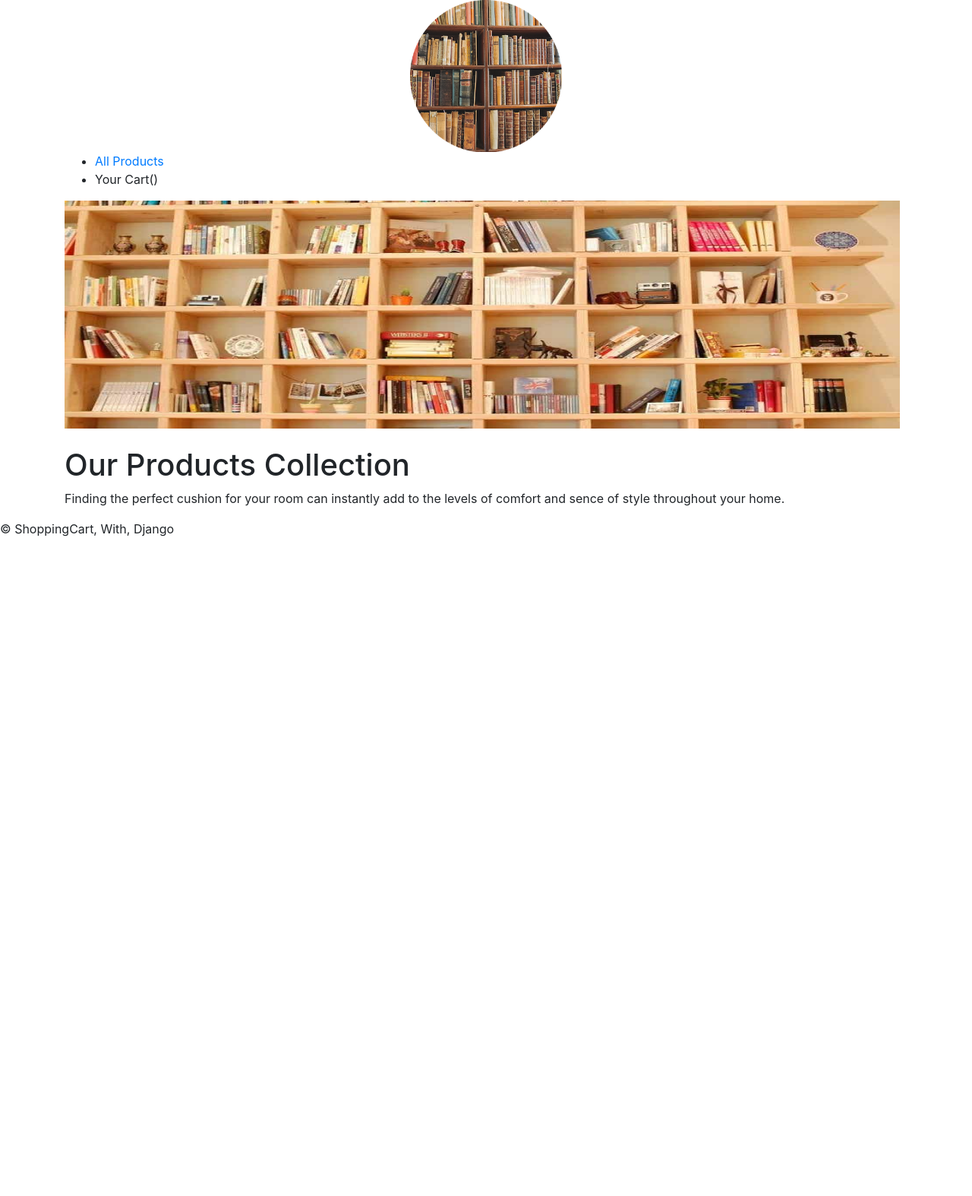
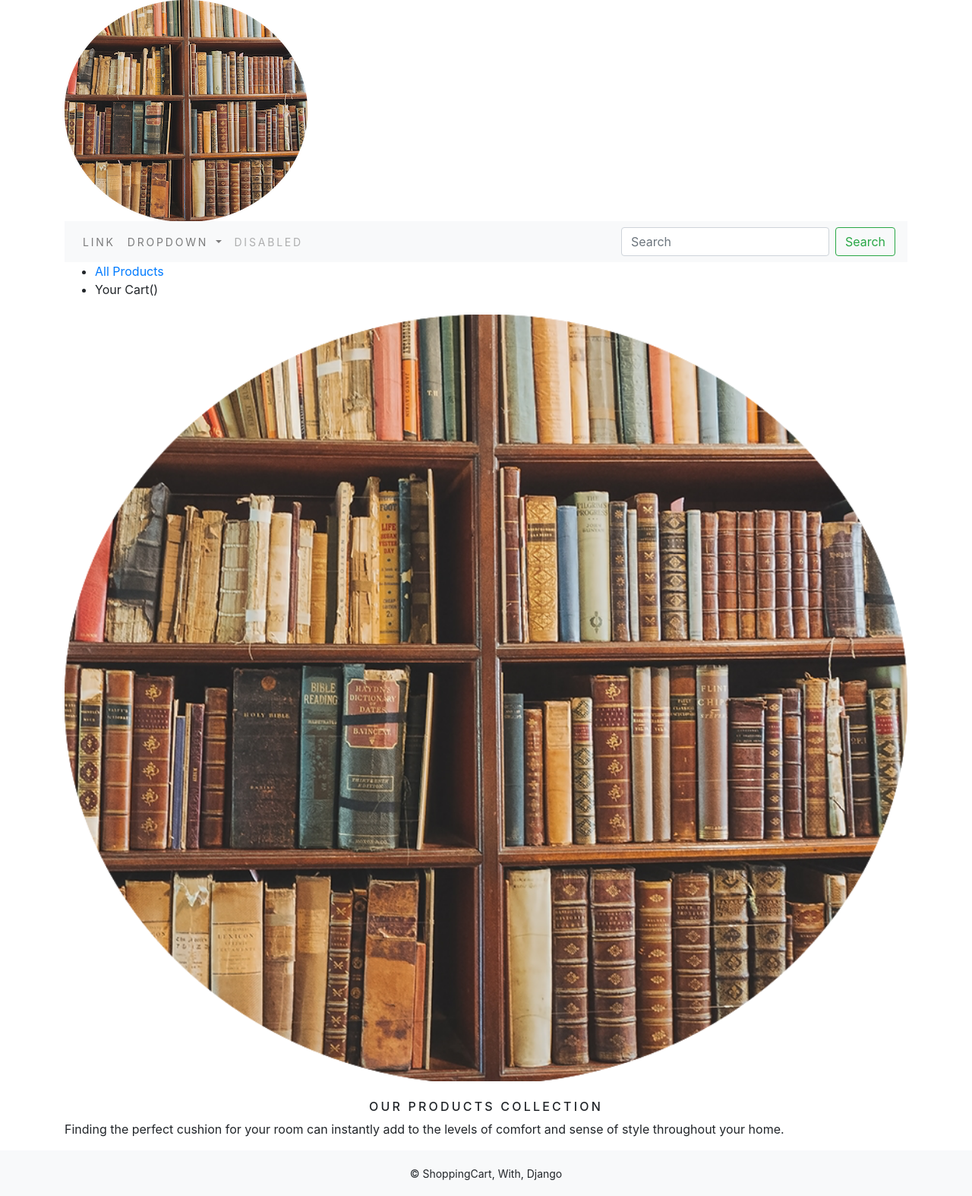
Before and after one commit to kooo0401/ecshop, a Django app: page /shop/ in a window 1280 px wide. Shown: the whole page at 76% size. Before the commit the page ends 706 px from the top, so only its background shows below. Run offline with Django 3.2, Linux system fonts and the light colour scheme; data that the repository does not hold is empty; some libraries are stand-ins or nearby versions.

Commit message:
toppage_css_apply

```diff
--- a/shop/templates/base.html
+++ b/shop/templates/base.html
@@ -4,7 +4,6 @@
 <head>
   <meta charset="UTF-8">
   <meta name="viewport" content="width=device-width, initial-scale=1, shrink-to-fit=no">
-  <link rel="stylesheet" type="text/css" href="{% static 'css/category.css' %}">
   <link rel="stylesheet" href="{% static 'css/custom.css' %}">
   <link rel="stylesheet" href="{% static 'css/bootstrap.min.css' %}">
   <meta name="description" content="{% block metadescription %}{% endblock %}">
--- a/shop/templates/footer.html
+++ b/shop/templates/footer.html
@@ -1,3 +1,3 @@
-<div>
-  <p>&copy; ShoppingCart, With, Django</p>
+<div class="footer navbar-fixed-bottom my_footer">
+  <p class="text-center">&copy; ShoppingCart, With, Django</p>
 </div>
--- a/shop/templates/header.html
+++ b/shop/templates/header.html
@@ -2,6 +2,6 @@
 
 <header>
   <content>
-    <img class="toplogo" src="{% static 'img/banner1.png' %}" alt="Perfect Cushion Store">
+    <a href="{% url 'shop:allProdCat' %}"><img class="toplogo" src="{% static 'img/banner1.png' %}" alt="Perfect Cushion Store"></a>
   </content>
 </header>
--- a/shop/templates/navbar.html
+++ b/shop/templates/navbar.html
@@ -1,9 +1,40 @@
+<nav class="navbar navbar-expand-lg navbar-light bg-light">
+  <button class="navbar-toggler" type="button" data-toggle="collapse" data-target="#navbarSupportedContent" aria-controls="navbarSupportedContent" aria-expanded="false" aria-label="Toggle navigation">
+    <span class="navbar-toggler-icon"></span>
+  </button>
+
+  <div class="collapse navbar-collapse" id="navbarSupportedContent">
+    <ul class="navbar-nav mr-auto">
+      <li class="nav-item">
+        <a class="nav-link" href="#">Link</a>
+      </li>
+      <li class="nav-item dropdown">
+        <a class="nav-link dropdown-toggle" href="#" id="navbarDropdown" role="button" data-toggle="dropdown" aria-haspopup="true" aria-expanded="false">
+          Dropdown
+        </a>
+        <div class="dropdown-menu" aria-labelledby="navbarDropdown">
+          <a class="dropdown-item" href="#">Action</a>
+          <a class="dropdown-item" href="#">Another action</a>
+          <div class="dropdown-divider"></div>
+          <a class="dropdown-item" href="#">Something else here</a>
+        </div>
+      </li>
+      <li class="nav-item">
+        <a class="nav-link disabled" href="#">Disabled</a>
+      </li>
+    </ul>
+    <form class="form-inline my-2 my-lg-0">
+      <input class="form-control mr-sm-2" type="search" placeholder="Search" aria-label="Search">
+      <button class="btn btn-outline-success my-2 my-sm-0" type="submit">Search</button>
+    </form>
+  </div>
+</nav>
 <nav>
   <ul>
-    <li><a href="{% url 'shop:allProdCat' %}">All Products</a></li>
-    {% for cat in links %}
-      <li><a href="{{cat.get_url}}">{{cat.name}}</a></li>
-    {% endfor %}
+      <li><a href="{% url 'shop:allProdCat' %}">All Products</a></li>
+      {% for cat in links %}
+          <li><a href="{{cat.get_url}}">{{cat.name}}</a></li>
+      {% endfor %}
     <li>Your Cart()</li>
   </ul>
 </nav>
--- a/shop/templates/shop/category.html
+++ b/shop/templates/shop/category.html
@@ -15,39 +15,38 @@
    {% endif %}
 {% endblock %}
 {% block content %}
-<!-- <link rel="stylesheet" type="text/css" href="{% static 'css/category.css' %}"> -->
     {% if category %}
-    <div>
-      <div>
-        <p><a href="{% url 'shop:allProdCat' %}">Our Product Collection</a> | {{ category.name }}</p>
+        <div class="row my_row_class">
+          <div class="mx-auto">
+              <p><a href="{% url 'shop:allProdCat' %}">Our Product Collection</a> | {{category.name}}</p>
           </div>
         </div>
     {% endif %}
-  <div>
+    <div class="mx-auto">
         {% if category %}
-      <img src="{{category.image.url}}" alt="{{category.name}}">
+            <img class="my_image" src="{{category.image.url}}" alt="{{category.name}}">
     </div>
     <br>
     <div>
-    <h1>{{category.name}}</h1>
-    <p>{{category.description}}</p>
+        <h1 class="text-center my_title">{{category.name}}</h1>
+        <p class="text-justify">{{category.description}}</p>
     </div>
     {% else %}
-  <img class="topimg" src="{% static 'img/top.jpg' %}" alt="Our Products Collection">
+        <img class="my_image my_image_padding" src="{% static 'img/banner.jpg' %}" alt="Our Products Collection">
     </div>
     <br>
     <div>
-  <h1>Our Products Collection</h1>
-  <p>Finding the perfect cushion for your room can instantly add to the levels of comfort and sence of style throughout your home.</p>
+        <h1 class="text-center my_title">Our Products Collection</h1>
+        <p class="text-justify">Finding the perfect cushion for your room can instantly add to the levels of comfort and sense of style throughout your home.</p>
     </div>
     {% endif %}
-<div>
-  <div>
+    <div class="container">
+        <div class="row mx-auto">
             {% for product in products %}
-    <div>
-      <div>
-        <a href="{{product.get_url}}"><img src="{{product.image.url}}" alt="{{product.name}}"></a>
-        <div>
+            <div class="my_bottom_margin col-9 col-sm-12 col-md-4 col-md-12 col-lg-4">
+                <div class="card text-center" style="min-width: 18rem;">
+                    <a href="{{product.get_url}}"><img class="card-img-top my_image" src="{{product.image.url}}" alt="{{product.name}}"></a>
+                    <div class="card-body">
                         <h4>{{product.name}}</h4>
                         <p>£{{product.price}}</p>
                     </div>
--- a/static/css/category.css
+++ /dev/null
@@ -1,12 +0,0 @@
-header {
-  text-align: center;
-}
-.toplogo {
-  width: 200px;
-  height: 200px;
-}
-
-.topimg {
-  width: 1100px;
-  height: 300px;
-}
--- a/static/css/custom.css
+++ b/static/css/custom.css
@@ -0,0 +1,58 @@
+body{
+  font-family: 'Roboto', sans-serif;
+}
+
+/****Navbar****/
+.nav-item{
+  letter-spacing: .2em;
+  font-size: 14px;
+  text-transform: uppercase;
+}
+
+.dropdown-itme{
+  font-size: 14px;
+  letter-spacing: .2em;
+  text-transform: uppercase;
+}
+
+/****footer****/
+.my_footer{
+  background-color: #f8f9fa;
+  height: 60px;
+}
+
+.my_footer p {
+  padding-top: 20px;
+  font-size: 14px;
+}
+
+/****Category page****/
+.my_row_class{
+  padding-top: 15px;
+}
+.my_row_class .mx-auto p a{
+  color: #000;
+  font-size: 12px;
+  text-decoration: none;
+}
+
+.my_image{
+  width: 100%;
+  height: auto;
+}
+.my_title{
+  font-size: 16px;
+  text-transform: uppercase;
+  letter-spacing: .2em;
+}
+.my_image_padding{
+  padding-top: 5px;
+}
+.my_bottom_margin{
+  margin-bottom: 10px;
+}
+.card-body h4{
+  font-size: 14px;
+  text-transform: uppercase;
+  letter-spacing: .2em:
+}
```
Lines whose indentation alone changed are shown as unchanged.
